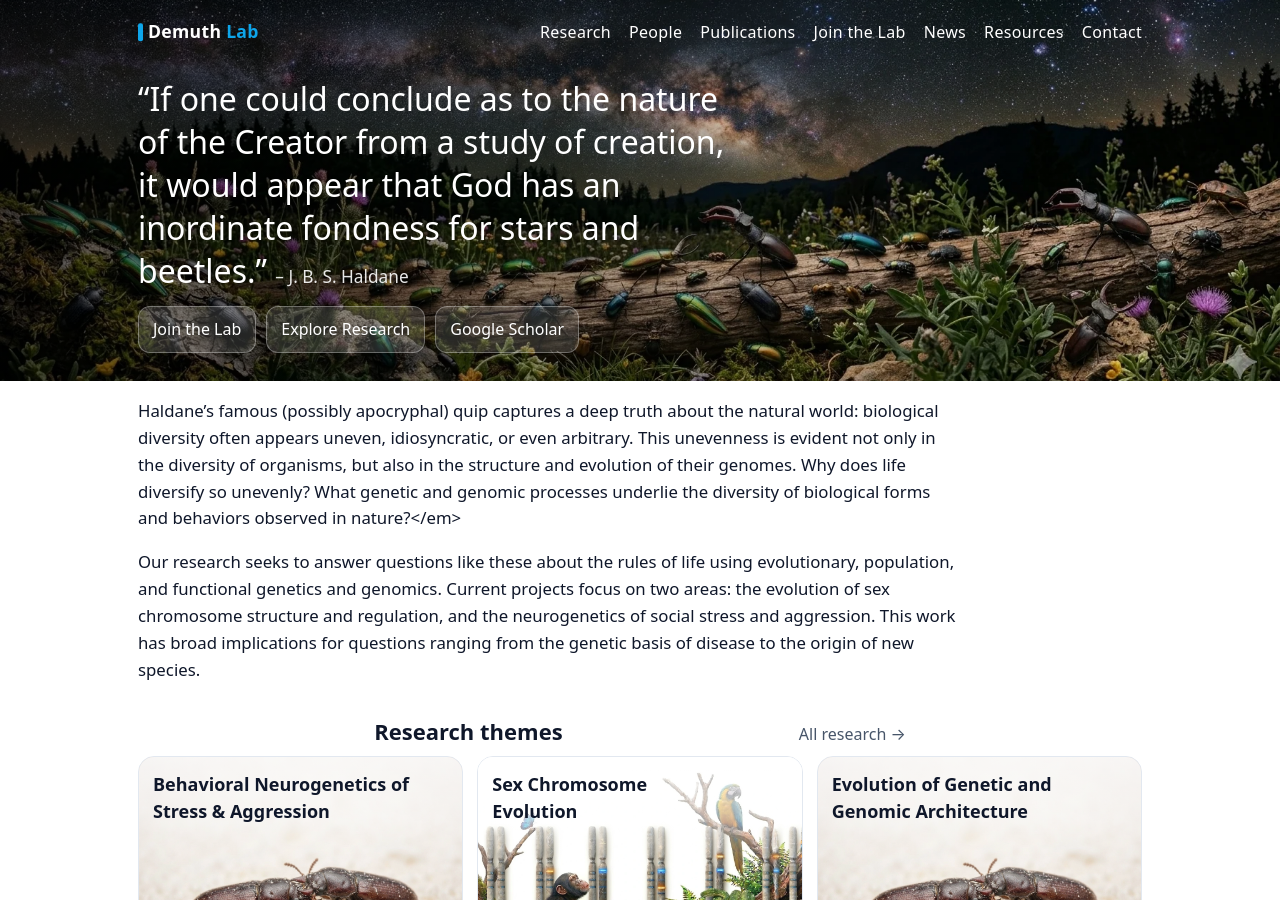
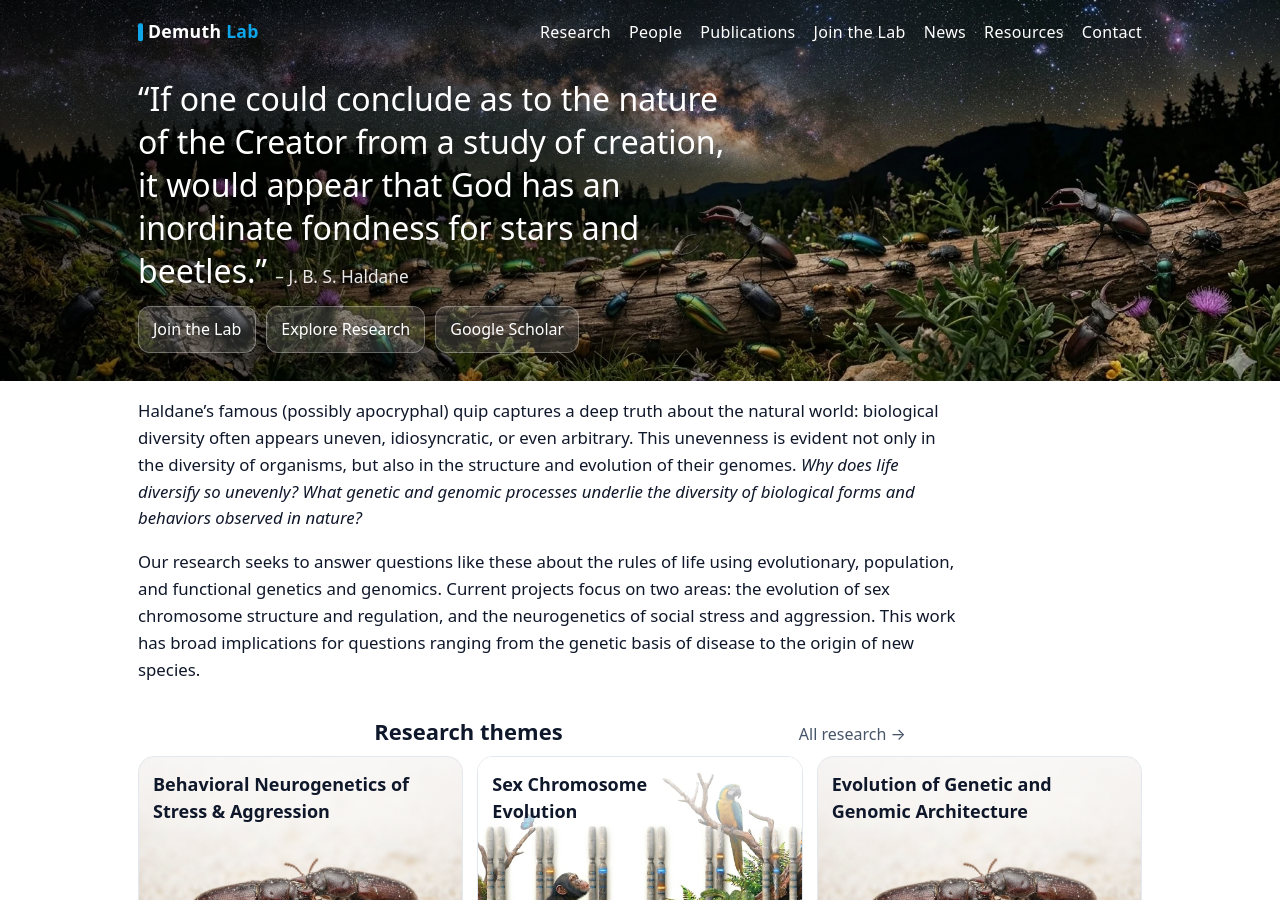
Before and after one commit to demuth-lab/demuth-lab.github.io, a Jekyll site: the page built from index.md, in a window 1280 px wide and 900 px high. Built offline with Jekyll 4.4.1, drawn with Linux system fonts in a browser that asks for light colours.

```diff
--- a/index.md
+++ b/index.md
@@ -24,7 +24,7 @@ show_title: false
 </section>
 
 <div class="research-intro">
-<p>Haldane’s famous (possibly apocryphal) quip captures a deep truth about the natural world: biological diversity often appears uneven, idiosyncratic, or even arbitrary. This unevenness is evident not only in the diversity of organisms, but also in the structure and evolution of their genomes. <em></em>Why does life diversify so unevenly? What genetic and genomic processes underlie the diversity of biological forms and behaviors observed in nature?</em></p>
+<p>Haldane’s famous (possibly apocryphal) quip captures a deep truth about the natural world: biological diversity often appears uneven, idiosyncratic, or even arbitrary. This unevenness is evident not only in the diversity of organisms, but also in the structure and evolution of their genomes. <em>Why does life diversify so unevenly? What genetic and genomic processes underlie the diversity of biological forms and behaviors observed in nature?</em></p>
 
 <p>Our research seeks to answer questions like these about the rules of life using evolutionary, population, and functional genetics and genomics. Current projects focus on two areas: the evolution of sex chromosome structure and regulation, and the neurogenetics of social stress and aggression. This work has broad implications for questions ranging from the genetic basis of disease to the origin of new species.
 </p>
```
